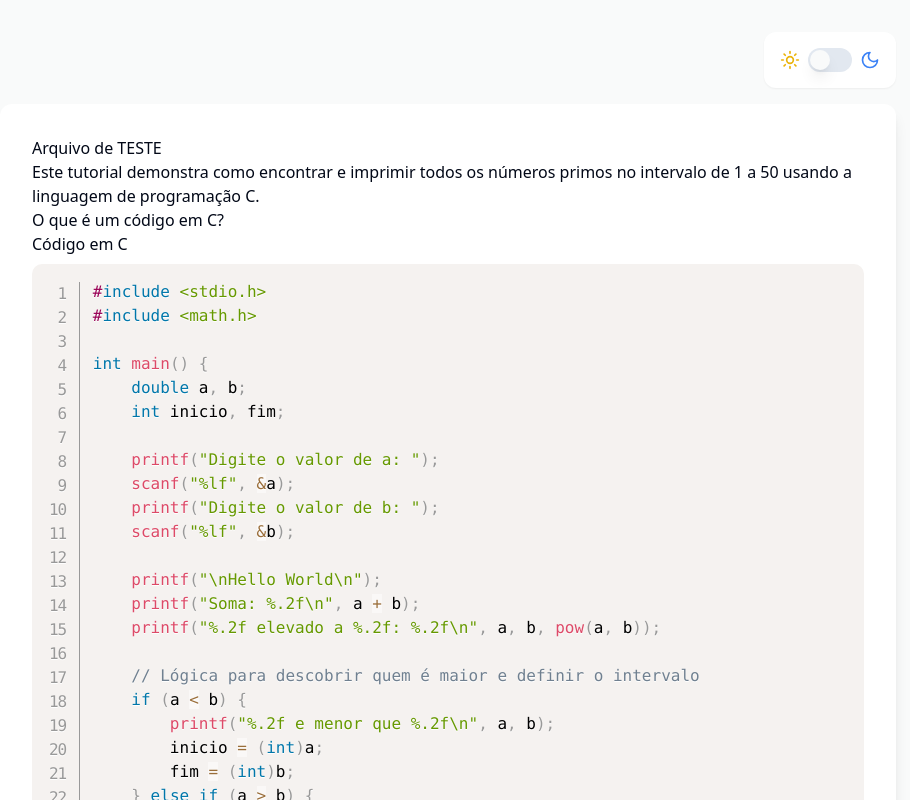
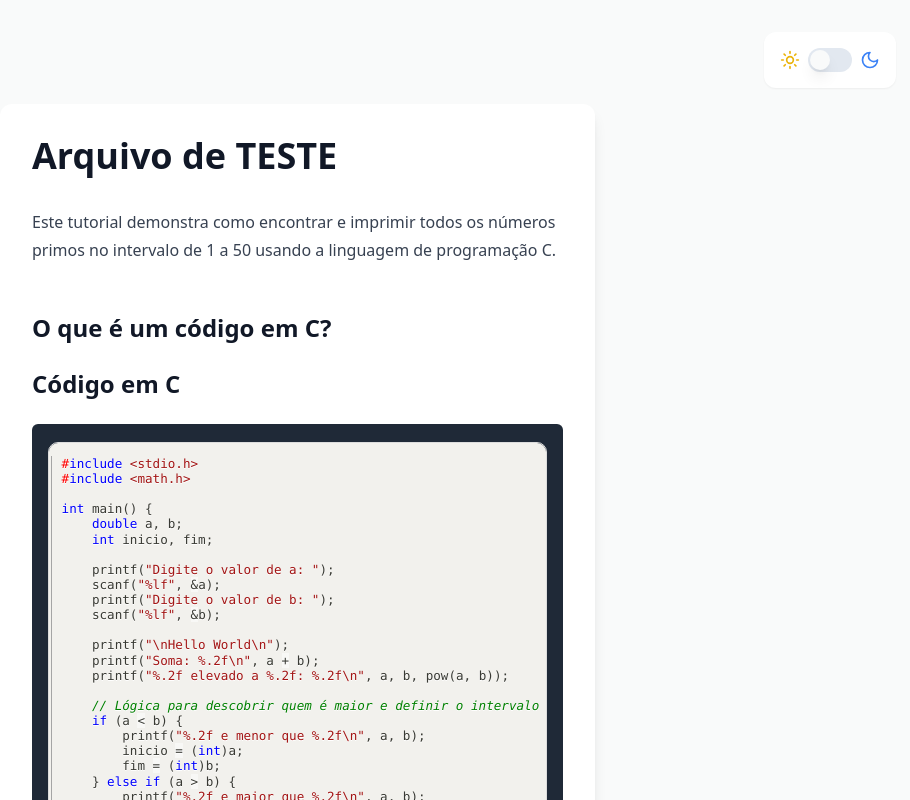
Before and after one commit to profedmarsantos/ifsp2026-1, a React (Vite) app: page / in a window 1280 px wide. Shown: the top 800 px of the page, without its empty margins (192-1102 px from the left). Built offline with nearby package versions, Linux system fonts and the light colour scheme.

Commit message:
[dyad] Corrigindo formatação de texto Markdown e removendo tema Prism redundante - wrote 3 file(s), deleted 1 file(s)

```diff
--- a/src/components/MarkdownRenderer.tsx
+++ b/src/components/MarkdownRenderer.tsx
@@ -49,7 +49,7 @@ const MarkdownRenderer: React.FC<MarkdownRendererProps> = ({ markdownPath }) =>
   }
 
   return (
-    <div className="markdown-container p-8 bg-card shadow-lg rounded-lg">
+    <div className="markdown-container prose prose-base p-8 bg-card shadow-lg rounded-lg">
       <ReactMarkdown
         remarkPlugins={[remarkGfm]}
         rehypePlugins={[rehypeRaw]}
--- a/src/globals.css
+++ b/src/globals.css
@@ -1,13 +1,8 @@
 @import 'prismjs/themes/prism.css'; /* Estilos base do Prism */
 @import 'prismjs/plugins/line-numbers/prism-line-numbers.css'; /* Estilos para numeração de linhas */
 
-:root:not(.dark) {
-  @import './styles/prism-vs.css';
-}
-
-.dark {
-  @import './styles/prism-vsc-dark-plus-nova.css';
-}
+@import './styles/prism-vs.css'; /* Tema claro */
+@import './styles/prism-vsc-dark-plus.css'; /* Tema escuro */
 
 @tailwind base;
 @tailwind components;
--- a/src/styles/prism-vsc-dark-plus-nova.css
+++ /dev/null
@@ -1,164 +0,0 @@
-/**
- * VS Code Dark Plus Nova
- * Esqueleto baseado no prism-vs.css para garantir compatibilidade estrutural
- */
-
-code[class*="language-"],
-pre[class*="language-"] {
-    color: #d4d4d4; /* Texto padrão claro */
-    font-size: 13px;
-    text-shadow: none;
-    font-family: Menlo, Monaco, Consolas, "Andale Mono", "Ubuntu Mono", "Courier New", monospace;
-    direction: ltr;
-    text-align: left;
-    white-space: pre;
-    word-spacing: normal;
-    word-break: normal;
-    line-height: 1.5;
-    -moz-tab-size: 4;
-    -o-tab-size: 4;
-    tab-size: 4;
-    -webkit-hyphens: none;
-    -moz-hyphens: none;
-    -ms-hyphens: none;
-    hyphens: none;
-}
-
-pre > code[class*="language-"] {
-    font-size: 1em;
-}
-
-pre[class*="language-"]::-moz-selection, pre[class*="language-"] ::-moz-selection,
-code[class*="language-"]::-moz-selection, code[class*="language-"] ::-moz-selection {
-    background: #264F78; /* Azul de seleção VS Code */
-}
-
-pre[class*="language-"]::selection, pre[class*="language-"] ::selection,
-code[class*="language-"]::selection, code[class*="language-"] ::selection {
-    background: #264F78;
-}
-
-/* Blocos de Código */
-pre[class*="language-"] {
-    padding: 1em;
-    margin: .5em 0;
-    overflow: auto;
-    border: 1px solid #333333; /* Borda escura discreta */
-    background-color: #1e1e1e; /* Fundo padrão VS Code Dark */
-}
-
-/* Código Inline */
-:not(pre) > code[class*="language-"] {
-    padding: .2em;
-    padding-top: 1px;
-    padding-bottom: 1px;
-    border: 1px solid #333333;
-    background: #252526;
-    color: #ce9178; /* Cor de string para destaque inline */
-}
-
-.token.comment,
-.token.prolog,
-.token.doctype,
-.token.cdata {
-    color: #6a9955; /* Verde comentário */
-    font-style: italic;
-}
-
-.token.namespace {
-    opacity: .7;
-}
-
-.token.string {
-    color: #ce9178; /* Laranja/Terracota strings */
-}
-
-.token.punctuation,
-.token.operator {
-    color: #d4d4d4; /* Mantém a cor base do texto */
-}
-
-.token.url,
-.token.symbol,
-.token.number,
-.token.boolean,
-.token.variable,
-.token.constant,
-.token.inserted {
-    color: #b5cea8; /* Verde claro para constantes e números */
-}
-
-.token.atrule,
-.token.keyword,
-.token.attr-value,
-.language-autohotkey .token.selector,
-.language-json .token.boolean,
-.language-json .token.number,
-code[class*="language-css"] {
-    color: #569cd6; /* Azul keywords */
-}
-
-.token.function {
-    color: #dcdcaa; /* Amarelo chamadas de função */
-}
-
-.token.deleted,
-.language-autohotkey .token.tag {
-    color: #d16969;
-}
-
-.token.selector,
-.language-autohotkey .token.keyword {
-    color: #d7ba7d;
-}
-
-.token.important {
-    color: #569cd6;
-}
-
-.token.important,
-.token.bold {
-    font-weight: bold;
-}
-
-.token.italic {
-    font-style: italic;
-}
-
-.token.class-name,
-.language-json .token.property {
-    color: #4ec9b0; /* Turquesa classes/tipos */
-}
-
-.token.tag,
-.token.selector {
-    color: #569cd6;
-}
-
-.token.attr-name,
-.token.property,
-.token.regex,
-.token.entity {
-    color: #9cdcfe; /* Azul claro propriedades */
-}
-
-.token.directive.tag .tag {
-    background: #264f78;
-    color: #d4d4d4;
-}
-
-/* Configurações do Line Numbers Plugin */
-.line-numbers.line-numbers .line-numbers-rows {
-    border-right-color: #404040; /* Linha divisória vertical */
-}
-
-.line-numbers .line-numbers-rows > span:before {
-    color: #858585; /* Cor do número da linha no escuro */
-}
-
-/* Line Highlight */
-.line-highlight.line-highlight {
-    background: rgba(255, 255, 255, 0.05);
-    background: -webkit-linear-gradient(left, rgba(255, 255, 255, 0.05) 70%, rgba(255, 255, 255, 0));
-    background: linear-gradient(to right, rgba(255, 255, 255, 0.05) 70%, rgba(255, 255, 255, 0));
-}
--- a/tailwind.config.ts
+++ b/tailwind.config.ts
@@ -92,5 +92,5 @@ export default {
       },
     },
   },
-  plugins: [require("tailwindcss-animate")],
+  plugins: [require("tailwindcss-animate"), require("@tailwindcss/typography")],
 } satisfies Config;
```
